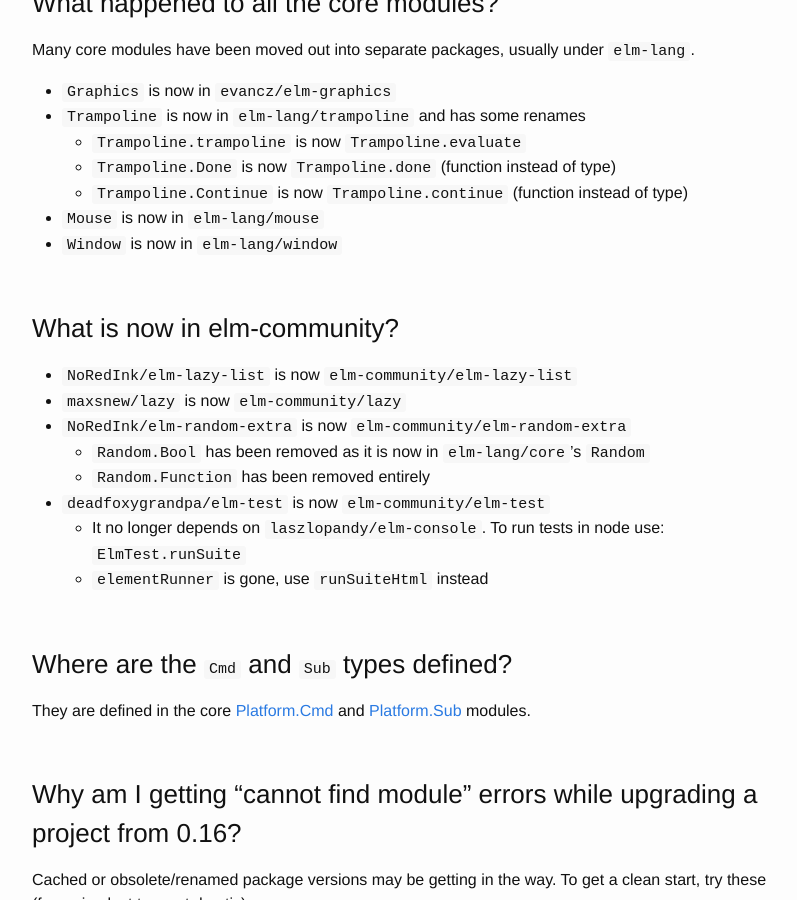
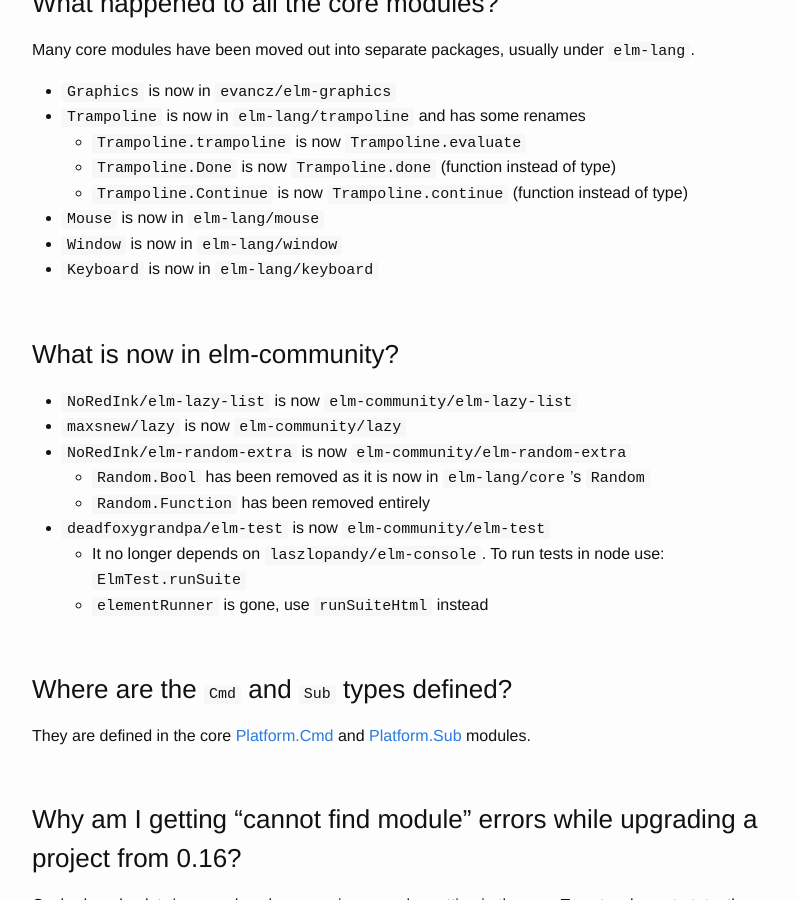
Before and after one commit to gunnarahlberg/elm-faq, a Jekyll site: the page built from 17.md, in a window 1280 px wide and 900 px high, scrolled down 2197 px. Shown: the whole window, without its empty margins (238-1035 px from the left). Built offline with Jekyll 4.4.1, drawn with Linux system fonts in a browser that asks for light colours.

Commit message:
mention where core module Keyboard went

```diff
--- a/17.md
+++ b/17.md
@@ -64,6 +64,7 @@ Many core modules have been moved out into separate packages, usually under `elm
   * `Trampoline.Continue` is now `Trampoline.continue` (function instead of type)
 * `Mouse` is now in `elm-lang/mouse`
 * `Window` is now in `elm-lang/window`
+* `Keyboard` is now in `elm-lang/keyboard`
 
 ### What is now in elm-community?
 
```
